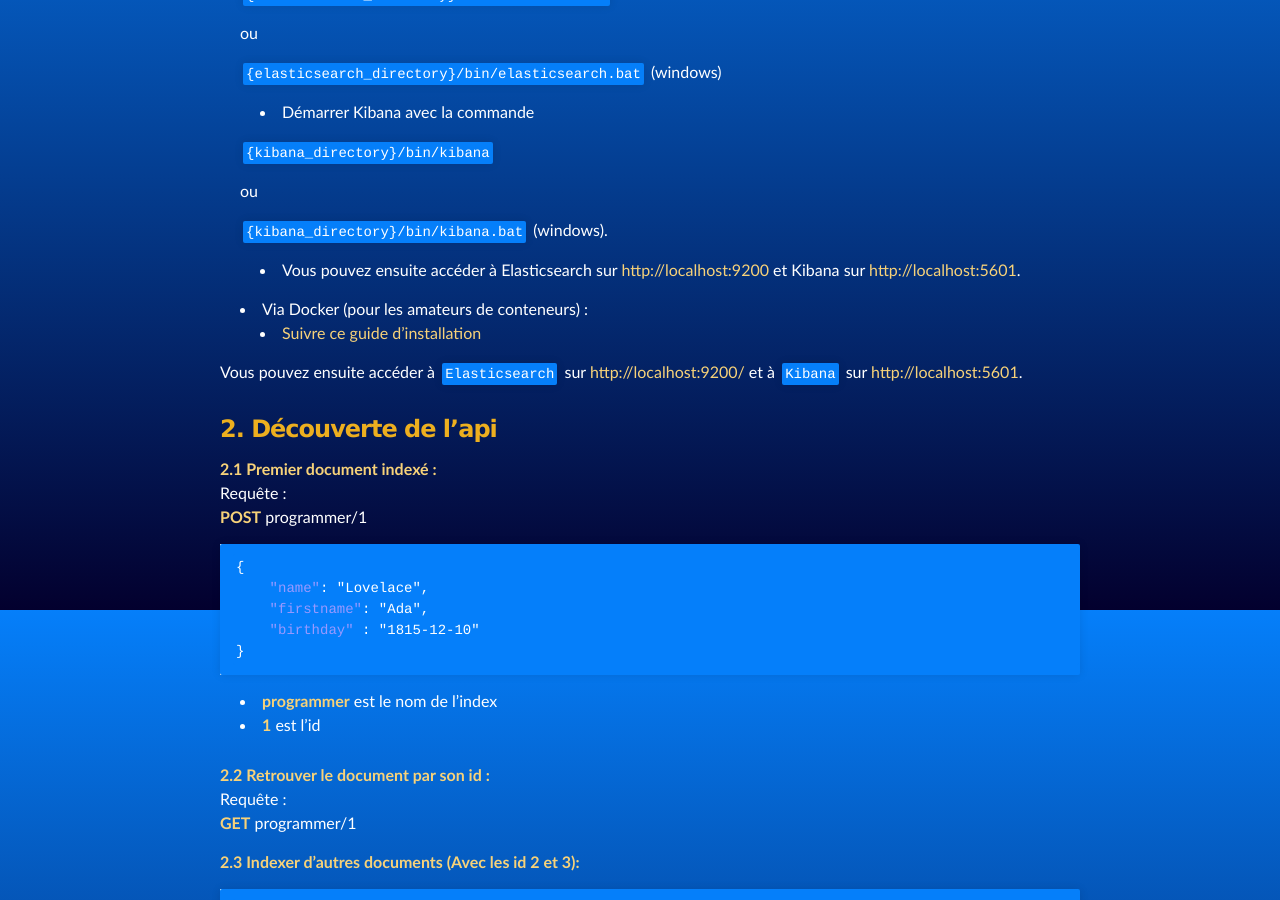
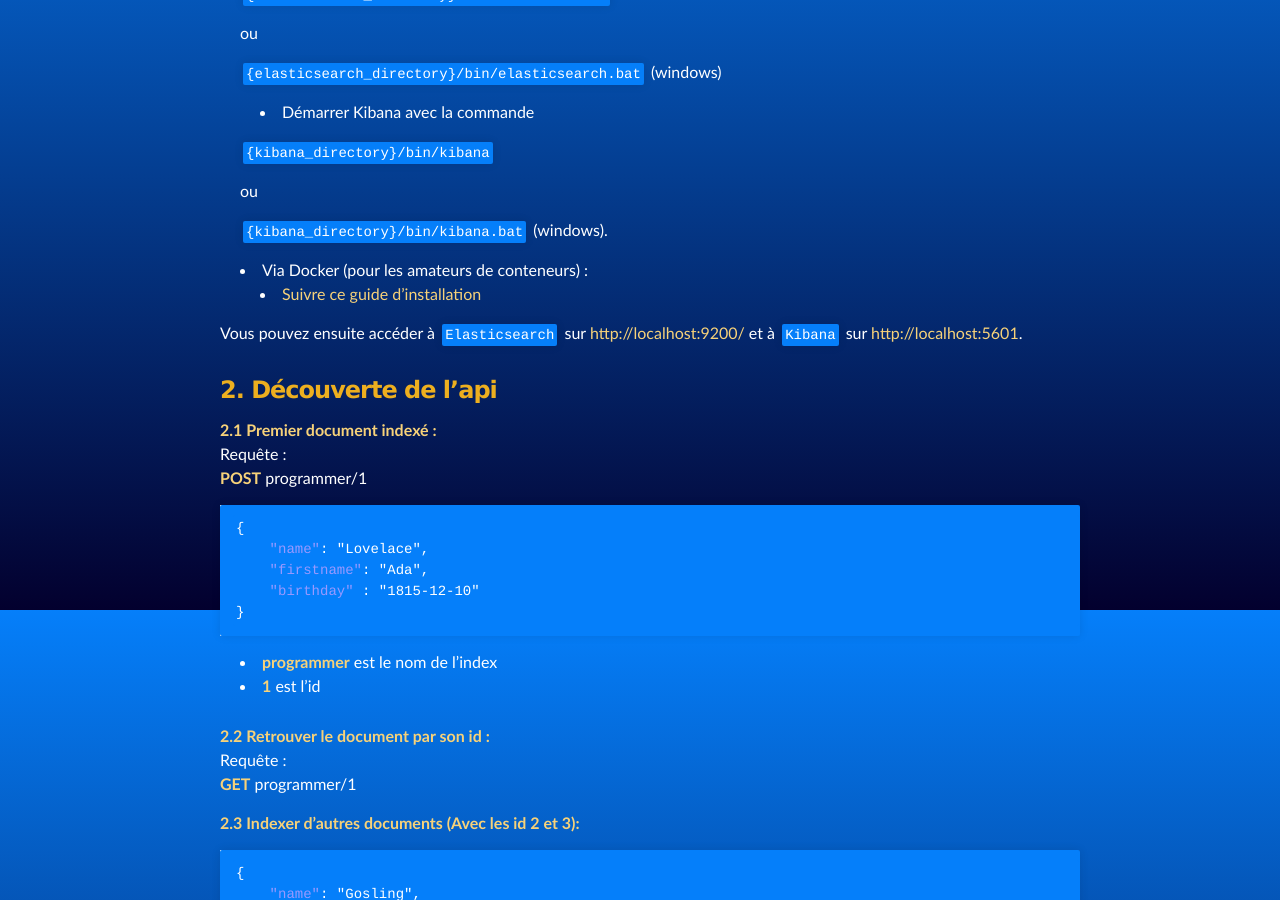
Before and after one commit to oziade/oziade.github.io, a Jekyll site: the page built from index.md, in a window 1280 px wide and 900 px high, scrolled down 434 px. Built offline with Jekyll 4.4.1, drawn with Linux system fonts in a browser that asks for light colours; nearby versions of some CDN libraries.

Commit message:
Remove duplication

```diff
--- a/_includes/chapter_1.md
+++ b/_includes/chapter_1.md
@@ -19,7 +19,6 @@ Deux possibilités :
     ou
 
     `{kibana_directory}/bin/kibana.bat` (windows).
-    - Vous pouvez ensuite accéder à Elasticsearch sur [http://localhost:9200](http://localhost:9200/) et Kibana sur [http://localhost:5601](http://localhost:5601).
 
 * Via Docker (pour les amateurs de conteneurs)  :
     - [Suivre ce guide d'installation](https://www.elastic.co/guide/en/elasticsearch/reference/current/docker.html)
```
